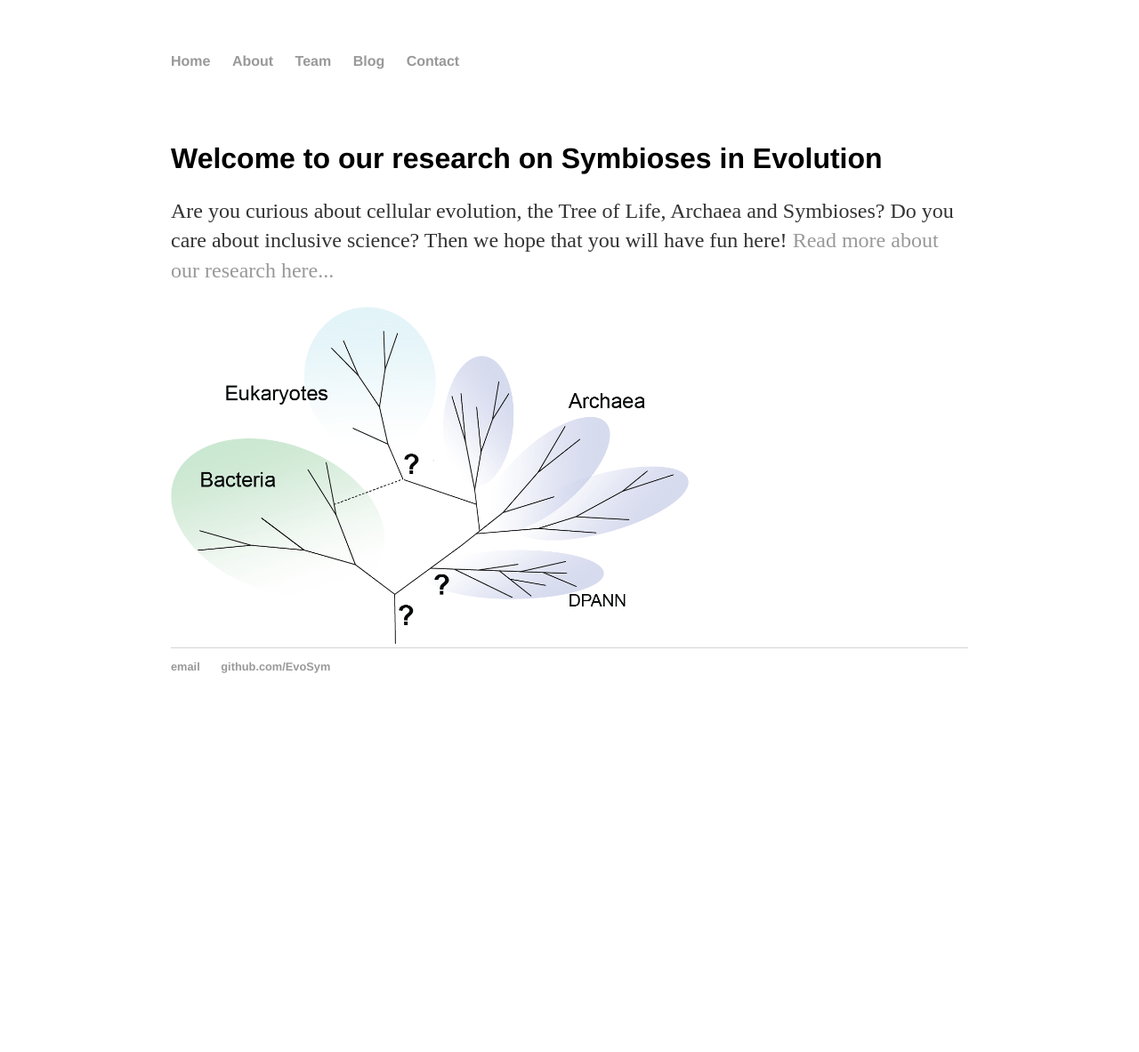
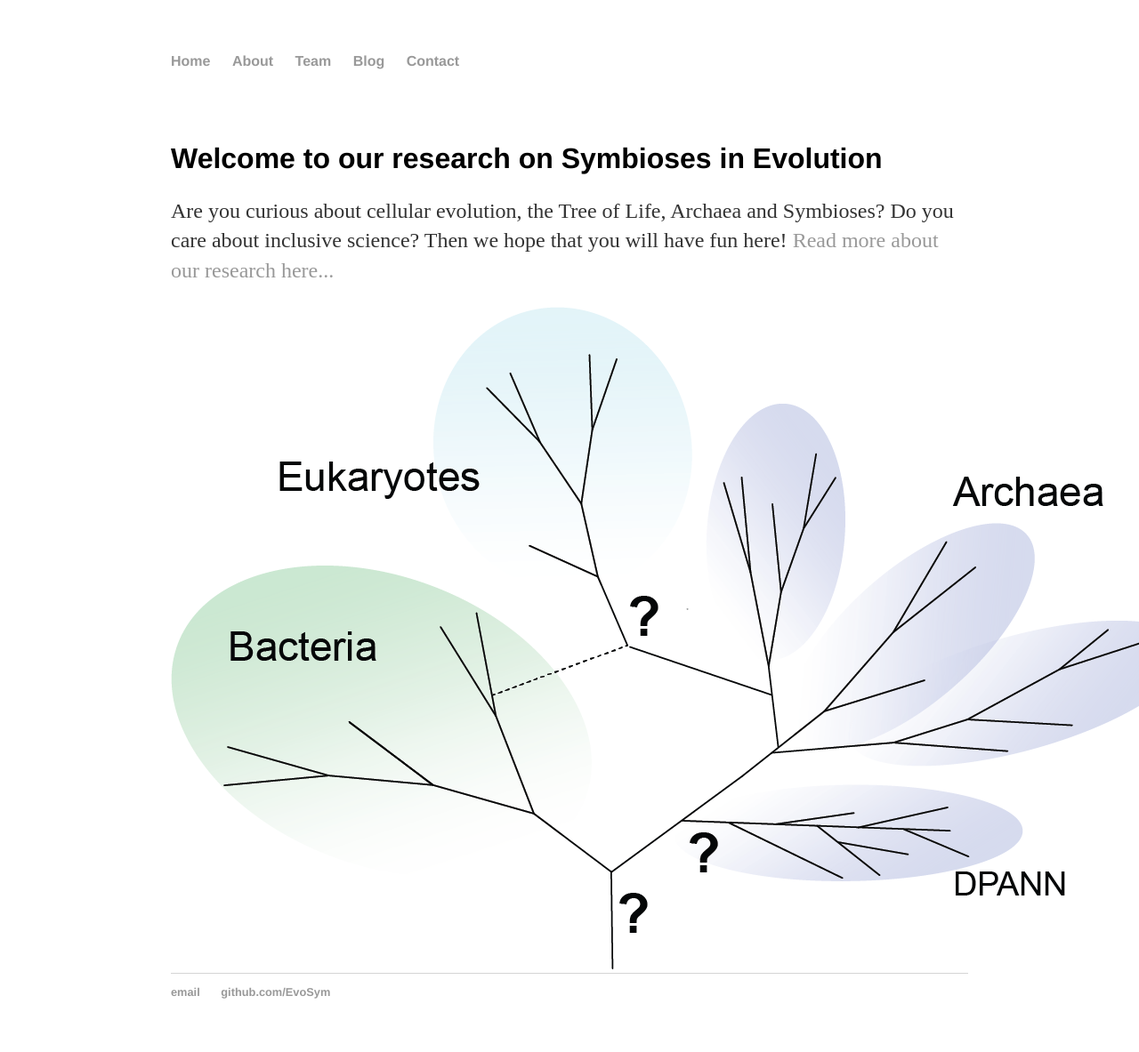
Before and after one commit to EvoSym/EvoSym.github.io, a Jekyll site: the page built from index.html, in a window 1280 px wide. Shown: the whole page at 89% size. Built offline with Jekyll 4.4.1, drawn with Linux system fonts in a browser that asks for light colours; before the commit the page ends 900 px from its top, so only the background shows below that.

Commit message:
Update main.css

```diff
--- a/css/main.css
+++ b/css/main.css
@@ -41,7 +41,3 @@ ul.posts {
 ul.posts li {
     list-style: none;
 }
-
-img {
-  width: 65%;
-}
```
